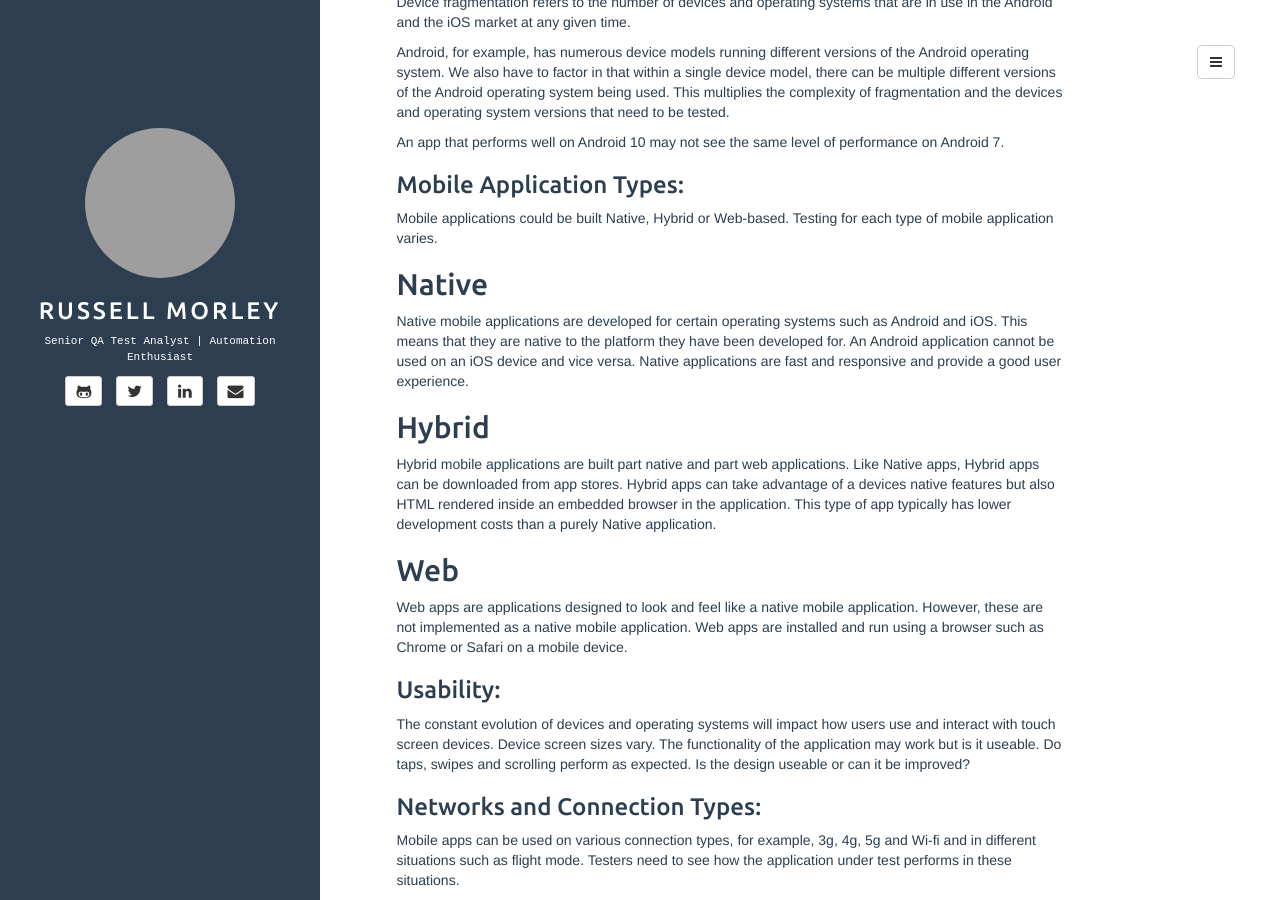
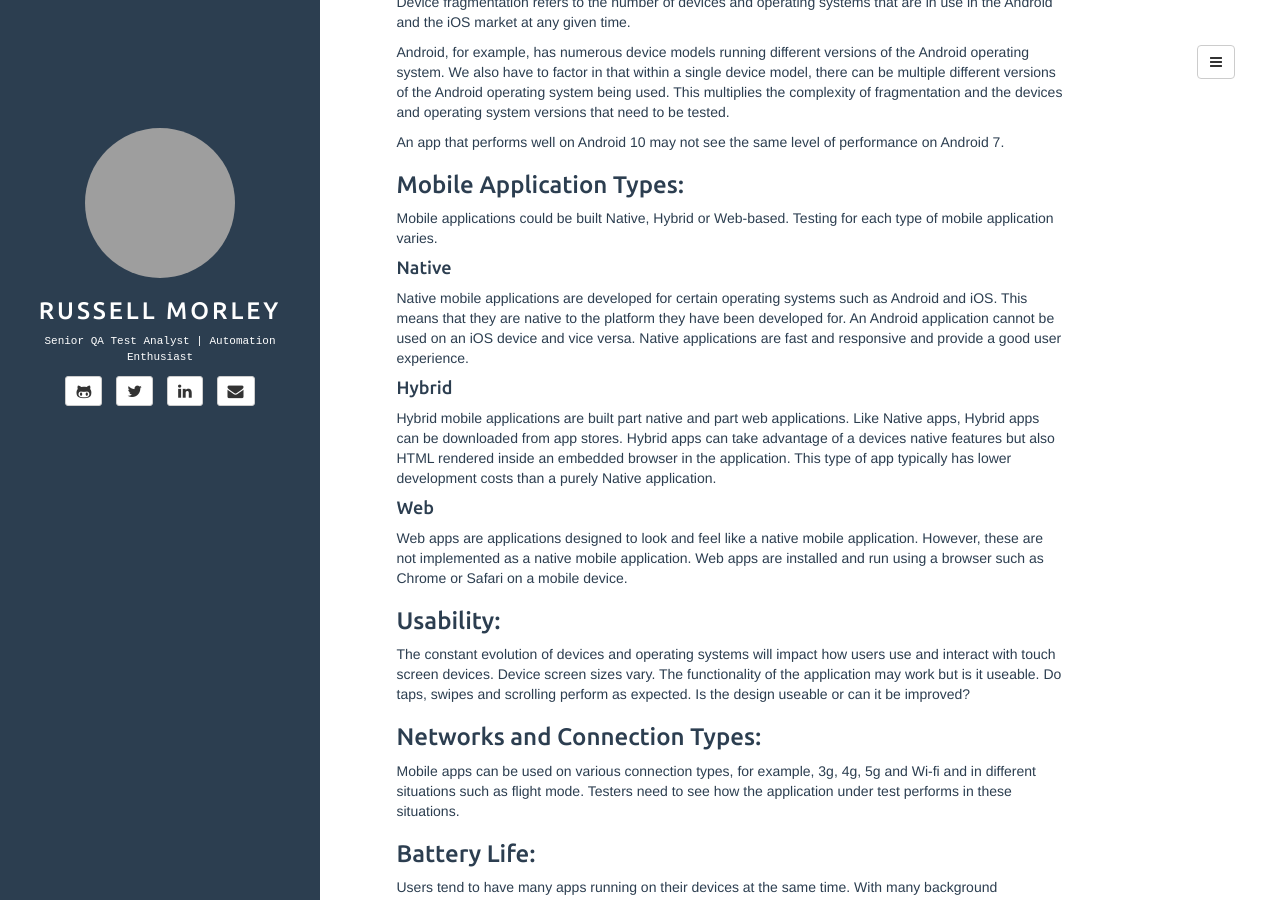
Before and after one commit to Rusty84/Rusty84.github.io, a Jekyll site: the page built from _posts/2020-06-28-Mobile.md, in a window 1280 px wide and 900 px high, scrolled down 574 px. Built offline with Jekyll 4.4.1, drawn with Linux system fonts in a browser that asks for light colours; grey boxes are pictures that could not be loaded.

Commit message:
Updated headings.

```diff
--- a/_posts/2020-06-28-Mobile.md
+++ b/_posts/2020-06-28-Mobile.md
@@ -31,15 +31,15 @@ An app that performs well on Android 10 may not see the same level of performanc
 
 Mobile applications could be built Native, Hybrid or Web-based. Testing for each type of mobile application varies.
 
-<h2>Native</h2>
+<h4>Native</h4>
 
 Native mobile applications are developed for certain operating systems such as Android and iOS. This means that they are native to the platform they have been developed for. An Android application cannot be used on an iOS device and vice versa. Native applications are fast and responsive and provide a good user experience.
 
-<h2>Hybrid</h2>
+<h4>Hybrid</h4>
 
 Hybrid mobile applications are built part native and part web applications. Like Native apps, Hybrid apps can be downloaded from app stores. Hybrid apps can take advantage of a devices native features but also HTML rendered inside an embedded browser in the application. This type of app typically has lower development costs than a purely Native application.
 
-<h2>Web</h2>
+<h4>Web</h4>
 
 Web apps are applications designed to look and feel like a native mobile application. However, these are not implemented as a native mobile application. Web apps are installed and run using a browser such as Chrome or Safari on a mobile device.
 
```
